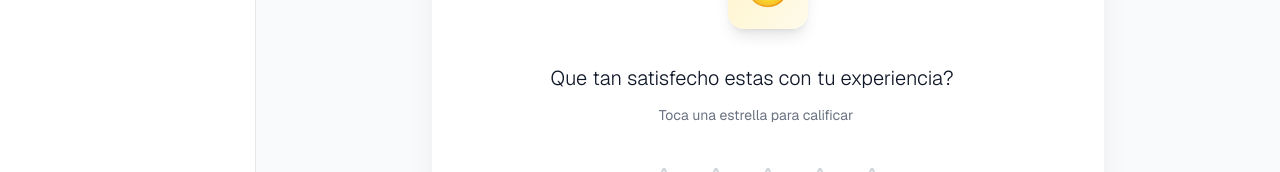
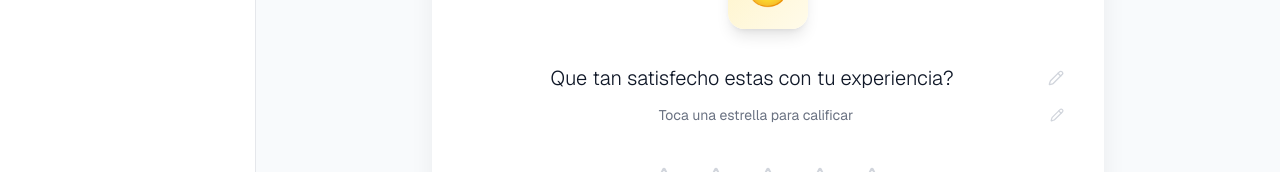
Before and after one commit to pvite/survey, a Next.js app: page /admin in a window 1280 px wide. Shown: the part 289-461 px from the top of the page. Built offline with nearby package versions, Linux system fonts and the light colour scheme.

Commit message:
fix: make pencil icons always visible on editable fields
Remove conditional opacity classes for clear edit indication.

Co-authored-by: Pedro Viterbo <63502056+pvite@users.noreply.github.com>

```diff
--- a/app/admin/page.tsx
+++ b/app/admin/page.tsx
@@ -211,7 +211,7 @@ export default function AdminPage() {
                   className="w-full border-2 border-transparent bg-transparent pr-8 text-center text-xl font-light text-gray-900 transition-all placeholder:text-gray-300 hover:border-dashed hover:border-gray-300 focus:border-emerald-500 focus:outline-none focus:ring-0"
                   style={{ lineHeight: 1.5 }}
                 />
-                <Pencil className="absolute right-0 top-1/2 h-4 w-4 -translate-y-1/2 text-gray-300 opacity-0 transition-opacity group-hover:opacity-100 group-focus-within:opacity-100" />
+                <Pencil className="absolute right-0 top-1/2 h-4 w-4 -translate-y-1/2 text-gray-300" />
               </div>
 
               {/* Instruccion editable in-situ */}
@@ -223,7 +223,7 @@ export default function AdminPage() {
                   className="w-full border-2 border-transparent bg-transparent pr-6 text-center text-sm text-gray-500 transition-all placeholder:text-gray-300 hover:border-dashed hover:border-gray-300 focus:border-emerald-500 focus:outline-none focus:ring-0"
                   style={{ lineHeight: 1.5 }}
                 />
-                <Pencil className="absolute right-0 top-1/2 h-3.5 w-3.5 -translate-y-1/2 text-gray-300 opacity-0 transition-opacity group-hover:opacity-100 group-focus-within:opacity-100" />
+                <Pencil className="absolute right-0 top-1/2 h-3.5 w-3.5 -translate-y-1/2 text-gray-300" />
               </div>
 
               {/* Estrellas - fijas y prominentes */}
@@ -267,7 +267,7 @@ export default function AdminPage() {
                           onChange={(e) => handleChange("positiveMessage", e.target.value)}
                           className="w-full border-2 border-transparent bg-transparent pr-6 text-center text-sm font-medium text-emerald-700 transition-all hover:border-dashed hover:border-emerald-300 focus:border-emerald-500 focus:outline-none"
                         />
-                        <Pencil className="absolute right-0 top-1/2 h-3 w-3 -translate-y-1/2 text-emerald-400 opacity-0 transition-opacity group-hover:opacity-100 group-focus-within:opacity-100" />
+                        <Pencil className="absolute right-0 top-1/2 h-3 w-3 -translate-y-1/2 text-emerald-400" />
                       </div>
                       {formData.enableFilter && (
                         <p className="mt-2 text-xs text-gray-400">
@@ -284,7 +284,7 @@ export default function AdminPage() {
                           onChange={(e) => handleChange("negativeMessage", e.target.value)}
                           className="w-full border-2 border-transparent bg-transparent pr-6 text-center text-sm font-medium text-gray-700 transition-all hover:border-dashed hover:border-gray-300 focus:border-emerald-500 focus:outline-none"
                         />
-                        <Pencil className="absolute right-0 top-1/2 h-3 w-3 -translate-y-1/2 text-gray-400 opacity-0 transition-opacity group-hover:opacity-100 group-focus-within:opacity-100" />
+                        <Pencil className="absolute right-0 top-1/2 h-3 w-3 -translate-y-1/2 text-gray-400" />
                       </div>
                       <div className="mt-4 rounded-[10px] border border-gray-200 bg-white px-3 py-2.5">
                         <p className="text-left text-xs text-gray-400">Escribe tu comentario aqui...</p>
```
